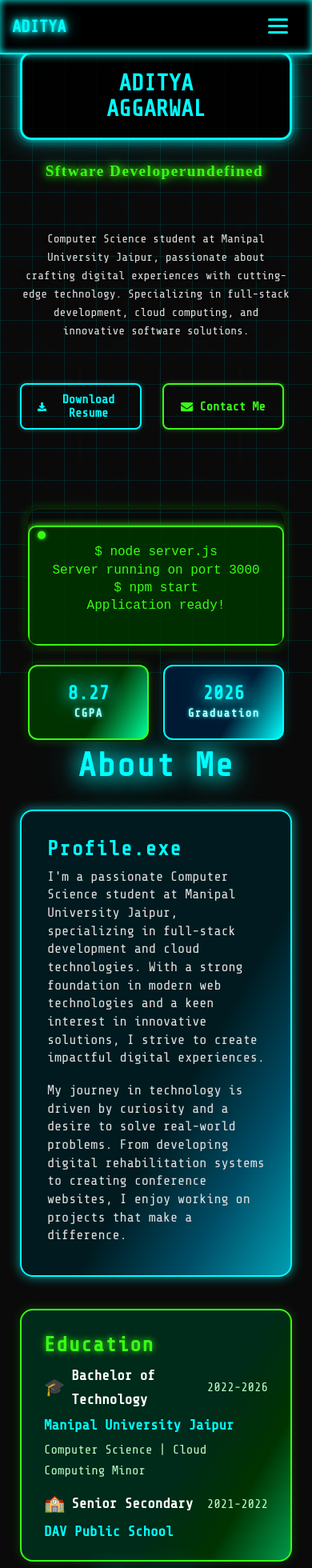
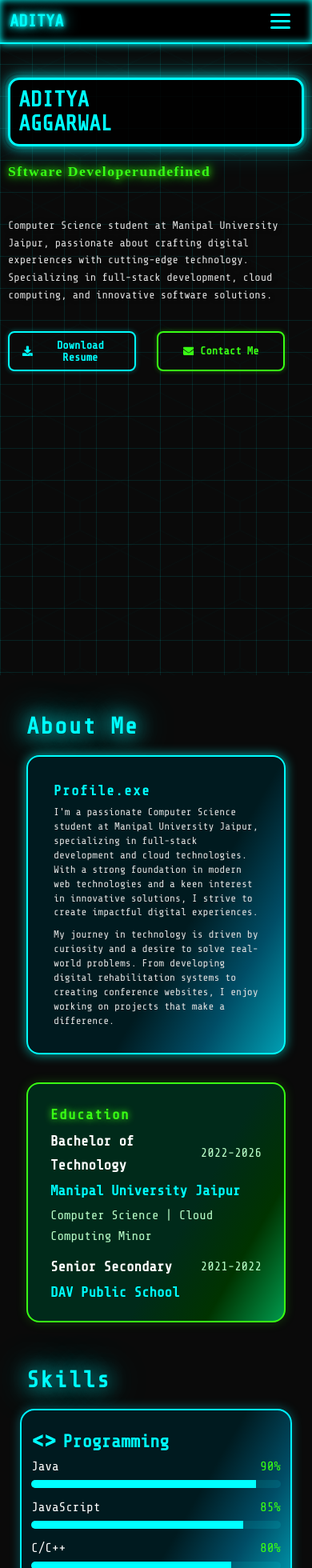
Before and after one commit to nonofficial4567/portfolio, a React (Vite) app: page / in a window 390 px wide. Shown: the top 1960 px of the page at 80% size. Built offline with nearby package versions, Linux system fonts and the light colour scheme.

Commit message:
multiple changes in layouts

```diff
--- a/src/components/About.jsx
+++ b/src/components/About.jsx
@@ -16,9 +16,9 @@ export const sectionHeadingStyle = {
 
 const About = () => {
   return (
-    <div style={{ paddingTop: '5px', paddingBottom: '5px', width: '100%', display: 'flex', flexDirection: 'column', alignItems: 'center', padding: '5px' }}>
+    <div style={{ paddingTop: '20px', paddingBottom: '20px', width: '100%', display: 'flex', flexDirection: 'column', alignItems: 'center', padding: '0 20px', boxSizing: 'border-box' }}>
       {/* About Heading */}
-      <div style={sectionHeadingStyle}>
+      <div style={{...sectionHeadingStyle, marginBottom: '40px'}} className="section-heading">
         {"About Me"}
       </div>
       <div className="about-container" style={{
@@ -135,16 +135,12 @@ const About = () => {
               marginBottom: '2px'
             }}>
               <span style={{
-                display: 'flex',
-                alignItems: 'center',
-                gap: '8px',
                 fontFamily: "'Share Tech Mono', monospace",
                 fontWeight: 600,
                 fontSize: '1.1rem',
                 color: '#fff',
                 lineHeight: 1.7 // Match line spacing
               }}>
-                <span style={{ fontSize: '1.2em', color: '#39ff14' }}>🎓</span>
                 Bachelor of Technology
               </span>
               <span style={{
@@ -187,16 +183,12 @@ const About = () => {
               marginBottom: '2px'
             }}>
               <span style={{
-                display: 'flex',
-                alignItems: 'center',
-                gap: '8px',
                 fontFamily: "'Share Tech Mono', monospace",
                 fontWeight: 600,
                 fontSize: '1.1rem',
                 color: '#fff',
                 lineHeight: 1.7 // Match line spacing
               }}>
-                <span style={{ fontSize: '1.2em', color: '#39ff14' }}>🏫</span>
                 Senior Secondary
               </span>
               <span style={{
@@ -261,6 +253,82 @@ if (typeof window !== "undefined") {
         text-align: justify !important;
       }
     }
+  /* Mobile responsive styles for About section */
+  @media (max-width: 768px) {
+    .profile-exe-title, .education-title {
+      font-size: 1.3rem !important;
+      margin-bottom: 10px !important;
+      line-height: 1.2 !important;
+      text-align: left !important;
+    }
+    .profile-exe-desc {
+      font-size: 0.9rem !important;
+      line-height: 1.5 !important;
+      text-align: left !important;
+      margin-bottom: 12px !important;
+    }
+    .about-container .card {
+      padding: 14px 12px !important;
+    }
+    .education-title {
+      margin-bottom: 12px !important;
+    }
+    .about-container .card > div {
+      font-size: 0.85rem !important;
+      line-height: 1.5 !important;
+      margin-bottom: 6px !important;
+    }
+    /* Education section specific mobile adjustments */
+    .about-container .card > div[style*="display: flex"] {
+      font-size: 0.9rem !important;
+    }
+    .about-container .card > div[style*="display: flex"] span:first-child {
+      font-size: 0.9rem !important;
+    }
+    .about-container .card > div[style*="display: flex"] span:last-child {
+      font-size: 0.8rem !important;
+    }
+    .about-container .card > div[style*="color: #00ffff"] {
+      font-size: 0.9rem !important;
+    }
+    .about-container .card > div[style*="color: #baffc9"] {
+      font-size: 0.8rem !important;
+    }
+  }
+  @media (max-width: 480px) {
+    .profile-exe-title, .education-title {
+      font-size: 1.1rem !important;
+      margin-bottom: 8px !important;
+    }
+    .profile-exe-desc {
+      font-size: 0.8rem !important;
+      line-height: 1.4 !important;
+      margin-bottom: 10px !important;
+    }
+    .about-container .card {
+      padding: 12px 10px !important;
+    }
+    .about-container .card > div {
+      font-size: 0.75rem !important;
+      margin-bottom: 4px !important;
+    }
+    /* Education section specific mobile adjustments for very small screens */
+    .about-container .card > div[style*="display: flex"] {
+      font-size: 0.8rem !important;
+    }
+    .about-container .card > div[style*="display: flex"] span:first-child {
+      font-size: 0.8rem !important;
+    }
+    .about-container .card > div[style*="display: flex"] span:last-child {
+      font-size: 0.75rem !important;
+    }
+    .about-container .card > div[style*="color: #00ffff"] {
+      font-size: 0.8rem !important;
+    }
+    .about-container .card > div[style*="color: #baffc9"] {
+      font-size: 0.75rem !important;
+    }
+  }
   `;
   document.head.appendChild(style);
 }
--- a/src/components/Contact.jsx
+++ b/src/components/Contact.jsx
@@ -12,14 +12,14 @@ const Contact = () => {
         display: 'flex',
         flexDirection: 'column',
         alignItems: 'center',
-        padding: '5px',
+        padding: '20px',
         position: 'relative',
         zIndex: 1,
         width: '100%',
         boxSizing: 'border-box'
       }}
     >
-      <div style={sectionHeadingStyle}>
+      <div style={{...sectionHeadingStyle, marginBottom: '40px'}} className="section-heading">
         {"Contact"}
       </div>
       <div style={{
--- a/src/components/Home.jsx
+++ b/src/components/Home.jsx
@@ -37,12 +37,12 @@ const Home = () => {
       <div className="grid-background" />
       <div className="hex-background" />
 
-       <div className="home-container" style={{ display: 'flex', alignItems: 'center', justifyContent: 'center', height: '100vh' }}>
+       <div className="home-container" style={{ display: 'flex', alignItems: 'center', justifyContent: 'center', minHeight: 'calc(100vh - 80px)', padding: '20px 0' }}>
         {/* Left: Name, typing, desc, buttons, social */}
         <div className="home-left">
           <div className="name-section">
             <div className="name-card">
-              <h1 className="neon-text main-title">
+              <h1 className="neon-text main-title" style={{ textAlign: 'left' }}>
                 ADITYA<br />AGGARWAL
               </h1>
               {/* Subtle glow border effect */}
--- a/src/components/Projects.jsx
+++ b/src/components/Projects.jsx
@@ -18,8 +18,8 @@ const cardStyle = {
 
 const Projects = () => {
   return (
-    <div className="projects-container" style={{ minHeight: 'auto', padding: '5px', textAlign: 'center', width: '100%', display: 'flex', flexDirection: 'column', alignItems: 'center', boxSizing: 'border-box' }}>
-      <div style={sectionHeadingStyle}>
+    <div className="projects-container" style={{ minHeight: 'auto', padding: '20px', textAlign: 'center', width: '100%', display: 'flex', flexDirection: 'column', alignItems: 'center', boxSizing: 'border-box' }}>
+      <div style={{...sectionHeadingStyle, marginBottom: '40px'}} className="section-heading">
         {"Projects"}
       </div>
       <div
@@ -33,11 +33,7 @@ const Projects = () => {
           marginLeft: '0',
           width: '100%',
           maxWidth: '1200px',
-          boxSizing: 'border-box',
-          '@media (max-width: 768px)': {
-            flexDirection: 'column',
-            alignItems: 'center'
-          }
+          boxSizing: 'border-box'
         }}
       >
         {/* Left Project Card */}
--- a/src/components/Skills.jsx
+++ b/src/components/Skills.jsx
@@ -8,26 +8,31 @@ const Skills = () => {
     <style>
       @media (max-width: 769px) {
         .certificate-card {
-          flex: 1 1 calc(50% - 10px) !important;
-          min-width: 250px !important;
+          flex: 1 1 calc(50% - 8px) !important;
+          min-width: 140px !important;
+          max-width: calc(50% - 8px) !important;
+        }
+        .certificates-grid {
+          gap: 8px !important;
         }
       }
       @media (max-width: 580px) {
         .certificate-card {
-          flex: 1 1 calc(50% - 8px) !important;
-          min-width: 140px !important;
+          flex: 1 1 calc(50% - 6px) !important;
+          min-width: 120px !important;
+          max-width: calc(50% - 6px) !important;
         }
         .certificates-grid {
-          gap: 8px !important;
+          gap: 6px !important;
         }
       }
     </style>
   `;
 
   return (
-    <div className="skills-container" style={{ textAlign: 'center', minHeight: 'auto', padding: '5px', width: '100%', display: 'flex', flexDirection: 'column', alignItems: 'center', boxSizing: 'border-box' }}>
+    <div className="skills-container" style={{ textAlign: 'center', minHeight: 'auto', padding: '20px', width: '100%', display: 'flex', flexDirection: 'column', alignItems: 'center', boxSizing: 'border-box' }}>
       <div dangerouslySetInnerHTML={{ __html: certificateStyles }} />
-      <div style={sectionHeadingStyle}>
+      <div style={{...sectionHeadingStyle, marginBottom: '40px'}} className="section-heading">
               {"Skills"}
       </div>
       <div
@@ -106,13 +111,13 @@ const Skills = () => {
           <ProgressBar label="RDBMS" percentage={80} colorClass="neon-green-text" />
         </div>
       </div>
-      <div style={sectionHeadingStyle}>
+      <div style={{...sectionHeadingStyle, marginTop: '40px', marginBottom: '30px'}} className="section-heading">
               {"Certificates & Courses"}
       </div>
       <div
         style={{
           display: 'flex',
-          gap: '15px',
+          gap: '12px',
           flexWrap: 'wrap',
           justifyContent: 'center',
           marginTop: '10px',
@@ -125,13 +130,13 @@ const Skills = () => {
         <div
           className="card neon-card certificate-card"
           style={{
-            flex: '1 1 calc(33.333% - 10px)',
+            flex: '1 1 calc(33.333% - 8px)',
             minWidth: '280px',
             background: 'linear-gradient(120deg, #331a00 60%, #663300 80%, #ff7b00 120%)',
             borderRadius: '18px',
             boxShadow: '0 0 14px #ff7b0055',
             border: '2px solid #ff7b00',
-            padding: '0 14px 14px',
+            padding: '8px 12px 12px',
             boxSizing: 'border-box',
             textAlign: 'left'
           }}
@@ -144,14 +149,14 @@ const Skills = () => {
         <div
           className="card neon-card certificate-card"
           style={{
-            flex: '1 1 calc(33.333% - 10px)',
+            flex: '1 1 calc(33.333% - 8px)',
             minWidth: '280px',
             background: 'linear-gradient(120deg, #001a1f 60%, #004d66 80%, #00f0ff 120%)',
 
             borderRadius: '18px',
             boxShadow: '0 0 14px #00f0ff55',
             border: '2px solid #00f0ff',
-            padding: '0 14px 14px',
+            padding: '8px 12px 12px',
             boxSizing: 'border-box',
             textAlign: 'left'
           }}
@@ -164,14 +169,14 @@ const Skills = () => {
         <div
           className="card neon-card certificate-card"
           style={{
-            flex: '1 1 calc(33.333% - 10px)',
+            flex: '1 1 calc(33.333% - 8px)',
             minWidth: '280px',
             background: 'linear-gradient(120deg, #002a1a 60%, #003300 80%, #00ff99 120%)',
 
             borderRadius: '18px',
             boxShadow: '0 0 14px #00ffb355',
             border: '2px solid #00ffb3',
-            padding: '0 14px 14px',
+            padding: '8px 12px 12px',
             boxSizing: 'border-box',
             textAlign: 'left'
           }}
@@ -184,13 +189,13 @@ const Skills = () => {
         <div
           className="card neon-card certificate-card"
           style={{
-            flex: '1 1 calc(33.333% - 10px)',
+            flex: '1 1 calc(33.333% - 8px)',
             minWidth: '280px',
             background: 'linear-gradient(120deg, #1a002a 60%, #330033 80%, #ff00ff 120%)',
             borderRadius: '18px',
             boxShadow: '0 0 14px #ff00ff55',
             border: '2px solid #ff00ff',
-            padding: '0 14px 14px',
+            padding: '8px 12px 12px',
             boxSizing: 'border-box',
             textAlign: 'left'
           }}
@@ -203,13 +208,13 @@ const Skills = () => {
         <div
           className="card neon-card certificate-card"
           style={{
-            flex: '1 1 calc(33.333% - 10px)',
+            flex: '1 1 calc(33.333% - 8px)',
             minWidth: '280px',
             background: 'linear-gradient(120deg, #331a00 60%, #663300 80%, #ff7b00 120%)',
             borderRadius: '18px',
             boxShadow: '0 0 14px #ff7b0055',
             border: '2px solid #ff7b00',
-            padding: '0 14px 14px',
+            padding: '8px 12px 12px',
             boxSizing: 'border-box',
             textAlign: 'left'
           }}
@@ -222,14 +227,14 @@ const Skills = () => {
         <div
           className="card neon-card certificate-card"
           style={{
-            flex: '1 1 calc(33.333% - 10px)',
+            flex: '1 1 calc(33.333% - 8px)',
             minWidth: '280px',
             background: 'linear-gradient(120deg, #001a1f 60%, #004d66 80%, #00f0ff 120%)',
 
             borderRadius: '18px',
             boxShadow: '0 0 14px #00f0ff55',
             border: '2px solid #00f0ff',
-            padding: '0 14px 14px',
+            padding: '8px 12px 12px',
             boxSizing: 'border-box',
             textAlign: 'left'
           }}
--- a/src/index.css
+++ b/src/index.css
@@ -33,7 +33,7 @@ a:hover {
 }
 
 section {
-  padding: 5px 20px;
+  padding: 5px 10px;
   max-width: 1200px;
   margin: 0 auto;
   display: flex;
@@ -120,7 +120,7 @@ button svg {
   display: flex;
   justify-content: space-between;
   align-items: center;
-  padding: 10px 40px;
+  padding: 10px 20px;
   z-index: 1000;
   box-shadow:
     0 0 10px var(--neon-blue),
@@ -324,7 +324,7 @@ button svg {
   margin: 0;
   letterSpacing: 3px;
   lineHeight: 1.05;
-  textAlign: left;
+  textAlign: 'left';
   textShadow: 0 0 32px #00ffff, 0 0 80px #00ffff, 0 0 120px #00ffff;
   fontWeight: 900;
   fontFamily: 'Orbitron, "Segoe UI", Arial, sans-serif';
@@ -669,7 +669,9 @@ footer a:hover {
 /* Mobile Responsive Styles */
 @media (max-width: 768px) {
   .navbar {
-    padding: 10px 20px;
+    padding: 8px 15px;
+    height: 60px;
+    box-sizing: border-box;
   }
 
   .desktop-nav {
@@ -688,65 +690,97 @@ footer a:hover {
     display: block;
   }
 
+  .home-section {
+    padding: 70px 8px 15px;
+    min-height: calc(100vh - 60px);
+  }
+
   .home-container {
     flex-direction: column;
     gap: 40px;
     align-items: center;
     text-align: center;
+    padding-top: 20px;
   }
 
   .home-left {
     align-items: center;
-    text-align: center;
+    text-align: left;
     max-width: 100%;
+    width: 100%;
   }
 
   .home-right {
+    display: none;
     margin-top: 0;
     max-width: 100%;
+    width: 100%;
   }
 
   .main-title {
-    font-size: 2.8rem;
-    text-align: center;
+    font-size: 2.4rem;
+    text-align: left;
+    line-height: 1.1;
+    margin: 0;
+    padding: 0;
   }
 
   .name-card {
-    text-align: center;
+    text-align: left;
+    width: 100%;
+    max-width: 100%;
+    margin-bottom: 15px;
+    padding: 12px;
   }
 
   .description {
-    text-align: center;
-    font-size: 1rem;
+    text-align: left;
+    font-size: 0.95rem;
+    margin: 15px 0;
+    padding: 0;
   }
 
   .button-section {
-    justify-content: center;
+    justify-content: flex-start;
+    margin-top: 20px;
+    width: 100%;
+    padding: 0;
   }
 
   .btn-primary,
   .btn-secondary {
-    min-width: 160px;
+    min-width: 140px;
+    flex: 1;
+    max-width: 180px;
+    padding: 10px 16px;
+    font-size: 0.9rem;
   }
 
   .social-icons {
-    justify-content: center;
+    justify-content: flex-start;
+    margin-top: 30px;
   }
 
   .stats-cards {
     justify-content: center;
+    width: 100%;
+    padding: 0 8px;
   }
 
   section {
-    padding: 10px 15px;
+    padding: 15px 8px;
     min-height: auto;
+    width: 100%;
+    box-sizing: border-box;
   }
 
   /* About Section Mobile */
   .about-container {
     flex-direction: column !important;
-    gap: 20px !important;
-    padding: 0 10px;
+    gap: 15px !important;
+    padding: 0 8px;
+    width: 100%;
+    box-sizing: border-box;
   }
 
   .about-container > div {
@@ -754,12 +788,20 @@ footer a:hover {
     min-width: auto !important;
     width: 100% !important;
     max-width: 100% !important;
+    box-sizing: border-box;
   }
 
+  .about-container .card {
+    padding: 16px 12px !important;
+    margin-bottom: 15px !important;
+  }
   /* Skills Section Mobile */
   .skills-container > div:first-of-type {
     flex-direction: column !important;
-    gap: 20px !important;
+    gap: 15px !important;
+    width: 100%;
+    padding: 0 8px;
+    box-sizing: border-box;
   }
 
   .skills-container .card {
@@ -768,18 +810,26 @@ footer a:hover {
     width: 100% !important;
     max-width: 100% !important;
     margin: 0 !important;
+    box-sizing: border-box;
+    padding: 16px 12px !important;
   }
 
   .skills-container > div:last-of-type {
     flex-direction: column !important;
     gap: 15px !important;
+    width: 100%;
+    padding: 0 8px;
+    box-sizing: border-box;
   }
 
   /* Projects Section Mobile */
   .projects-container > div {
     flex-direction: column !important;
-    gap: 20px !important;
+    gap: 15px !important;
     align-items: center !important;
+    width: 100%;
+    padding: 0 8px;
+    box-sizing: border-box;
   }
 
   .projects-container .card,
@@ -788,6 +838,8 @@ footer a:hover {
     max-width: 100% !important;
     height: auto !important;
     min-height: auto !important;
+    box-sizing: border-box;
+    padding: 16px 12px !important;
   }
 
   /* Force single column layout on mobile for projects */
@@ -795,12 +847,16 @@ footer a:hover {
     display: flex !important;
     flex-direction: column !important;
     align-items: center !important;
+    width: 100%;
+    padding: 0 8px;
+    box-sizing: border-box;
   }
 
   .projects-container > div:first-of-type > div {
     width: 100% !important;
     max-width: 100% !important;
     flex: none !important;
+    box-sizing: border-box;
   }
 
   /* Experience Section Mobile */
@@ -808,11 +864,46 @@ footer a:hover {
     width: 100% !important;
     max-width: 100% !important;
     margin: 0 !important;
+    padding: 0 8px;
+    box-sizing: border-box;
+  }
+  /* Experience Timeline Mobile Adjustments */
+  .experience-container .desktop-timeline {
+    padding: 0 8px;
+    max-width: 100%;
+  }
+
+  .experience-container .desktop-timeline .card {
+    width: calc(100% - 60px) !important;
+    max-width: calc(100% - 60px) !important;
+    padding: 10px 12px !important;
+    margin-left: 30px !important;
+    margin-right: 0 !important;
+    font-size: 0.85rem;
+  }
+
+  .experience-container .desktop-timeline .card h3 {
+    font-size: 0.95rem !important;
+    margin-bottom: 4px !important;
+    line-height: 1.2 !important;
+  }
+
+  .experience-container .desktop-timeline .card > div:nth-child(2) {
+    font-size: 0.75rem !important;
+    margin-bottom: 3px !important;
+  }
+
+  .experience-container .desktop-timeline .card > div:nth-child(3) {
+    font-size: 0.85rem !important;
+    margin: 3px 0 6px 0 !important;
   }
 
   .experience-container > div:last-of-type {
     flex-direction: column !important;
     gap: 15px !important;
+    width: 100%;
+    padding: 0 8px;
+    box-sizing: border-box;
   }
 
   .experience-container .card {
@@ -820,13 +911,18 @@ footer a:hover {
     min-width: auto !important;
     width: 100% !important;
     max-width: 100% !important;
+    box-sizing: border-box;
+    padding: 14px 12px !important;
   }
 
   /* Contact Section Mobile */
   .contact-container > div:last-of-type {
     flex-direction: column !important;
-    gap: 20px !important;
+    gap: 15px !important;
     align-items: center !important;
+    width: 100%;
+    padding: 0 8px;
+    box-sizing: border-box;
   }
 
   .contact-container .card,
@@ -835,11 +931,13 @@ footer a:hover {
     min-width: auto !important;
     width: 100% !important;
     max-width: 100% !important;
+    box-sizing: border-box;
+    padding: 16px 12px !important;
   }
 
  /* Experience Timeline Mobile */
  .experience-container .desktop-timeline {
-   display: block;
+   display: block !important;
  }
 
  .experience-container .mobile-timeline {
@@ -848,13 +946,13 @@ footer a:hover {
 
  @media (max-width: 768px) {
    .experience-container .desktop-timeline {
-     display: none !important;
+     display: block !important;
    }
 
    .experience-container .mobile-timeline {
-     display: block !important;
+     display: none !important;
      width: 100%;
-     padding: 0 10px;
+     padding: 0 8px;
      box-sizing: border-box;
    }
 
@@ -875,61 +973,90 @@ footer a:hover {
  }
   /* Experience Timeline Mobile */
   .experience-container .card {
-    width: 90% !important;
-    max-width: 90% !important;
+    width: 100% !important;
+    max-width: 100% !important;
     margin-left: 0 !important;
     margin-right: 0 !important;
   }
 
   /* Tech badges mobile */
   .tech-badge {
-    font-size: 0.75rem;
-    padding: 3px 8px;
-    margin: 2px 4px 2px 0;
+    font-size: 0.7rem;
+    padding: 2px 6px;
+    margin: 2px 3px 2px 0;
   }
 
   /* Typography adjustments */
   h1, h2, h3 {
-    font-size: 1.8rem !important;
+    font-size: 1.6rem !important;
+    margin: 8px 0 !important;
+    padding: 0 !important;
   }
 
   h4 {
-    font-size: 1.2rem !important;
+    font-size: 1.1rem !important;
+    margin: 6px 0 !important;
   }
 
   p, li {
-    font-size: 0.95rem !important;
+    font-size: 0.9rem !important;
     line-height: 1.6 !important;
+    margin: 6px 0 !important;
+  }
+
+  /* Fix section headings spacing */
+  .section-heading {
+    margin: 15px 0 25px 0 !important;
+    padding: 0 8px !important;
+    text-align: left !important;
+    font-size: 2.2rem !important;
   }
 }
 
 @media (max-width: 480px) {
   .navbar {
-    padding: 8px 15px;
+    padding: 8px 12px;
+    height: 55px;
   }
 
   .navbar-logo {
     font-size: 1.3rem;
   }
 
+  .home-section {
+    padding: 65px 5px 15px;
+  }
+
   .main-title {
-    font-size: 2.2rem;
+    font-size: 2rem;
+    line-height: 1.1;
+    margin: 0;
+    padding: 0;
+  }
+
+  .name-card {
+    padding: 10px;
+    margin-bottom: 12px;
   }
 
   .typing-text {
-    font-size: 1.4rem;
+    font-size: 1.2rem;
   }
 
   .description {
-    font-size: 0.95rem;
+    font-size: 0.85rem;
     line-height: 1.7;
+    margin: 12px 0;
+    padding: 0;
   }
 
   .btn-primary,
   .btn-secondary {
-    padding: 10px 20px;
-    font-size: 0.95rem;
-    min-width: 140px;
+    padding: 8px 16px;
+    font-size: 0.85rem;
+    min-width: 120px;
+    flex: 1;
+    max-width: 160px;
   }
 
   .stat-number {
@@ -940,42 +1067,74 @@ footer a:hover {
     font-size: 0.9rem;
   }
 
-  .home-section {
-    padding: 70px 15px 5px;
-  }
 
   section {
-    padding: 3px 10px;
+    padding: 12px 5px;
+    width: 100%;
+    box-sizing: border-box;
   }
 
   /* Extra small screens */
   .main-title {
-    font-size: 1.8rem !important;
+    font-size: 1.7rem !important;
+    line-height: 1.1 !important;
+    margin: 0 !important;
   }
 
   .typing-text {
-    font-size: 1.2rem !important;
+    font-size: 1.1rem !important;
   }
 
   h1, h2, h3 {
-    font-size: 1.5rem !important;
+    font-size: 1.4rem !important;
+    margin: 6px 0 !important;
   }
 
   h4 {
-    font-size: 1.1rem !important;
+    font-size: 1rem !important;
+    margin: 4px 0 !important;
   }
 
   p, li {
-    font-size: 0.9rem !important;
+    font-size: 0.85rem !important;
+    margin: 4px 0 !important;
   }
 
   .card {
-    padding: 15px !important;
+    padding: 12px !important;
+    margin: 8px 0 !important;
   }
 
   .tech-badge {
-    font-size: 0.7rem;
-    padding: 2px 6px;
+    font-size: 0.65rem;
+    padding: 2px 5px;
+    margin: 1px 2px 1px 0;
+  }
+
+  /* Awards section spacing fix */
+  .awards-container {
+    padding: 0 5px !important;
+    width: 100% !important;
+    box-sizing: border-box !important;
+  }
+
+  .awards-container > div {
+    gap: 8px !important;
+    padding: 0 !important;
+    justify-content: center !important;
+  }
+
+  .awards-container .card {
+    margin: 4px !important;
+    flex: 1 1 calc(100% - 8px) !important;
+    min-width: auto !important;
+    max-width: 100% !important;
+    padding: 10px 8px !important;
+  }
+  /* Section headings for very small screens */
+  .section-heading {
+    font-size: 1.8rem !important;
+    margin: 12px 0 20px 0 !important;
   }
 }
 
@@ -983,6 +1142,7 @@ footer a:hover {
 @media (max-width: 1024px) and (min-width: 769px) {
   .home-container {
     gap: 60px;
+    padding: 0 20px;
   }
 
   .main-title {
@@ -992,4 +1152,9 @@ footer a:hover {
   .typing-text {
     font-size: 1.6rem;
   }
+
+  section {
+    padding: 20px 20px;
+    max-width: 100%;
+  }
 }
```
Also changed, not shown: src/components/Experience.jsx (+27 -23 lines).
